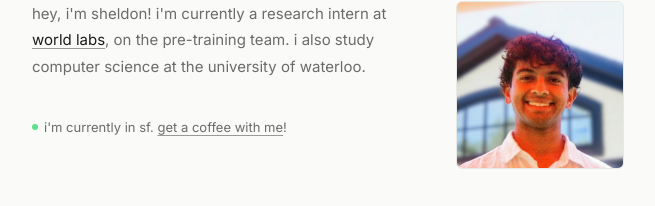
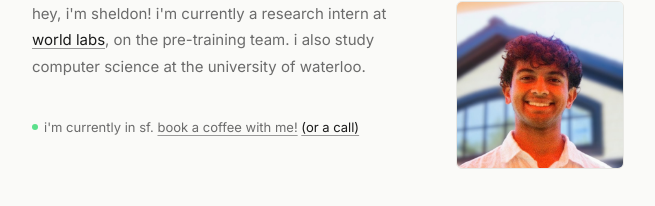
Before and after one commit to sheldonblewis/shelly-site, a Next.js app: page / in a window 1280 px wide. Shown: the part 119-325 px from the top of the page, without its empty margins (312-967 px from the left). Built offline with nearby package versions, Linux system fonts and the light colour scheme.

Commit message:
Update coffee and call links

```diff
--- a/pages/index.js
+++ b/pages/index.js
@@ -55,11 +55,14 @@ export default function Home({ thoughts }) {
           <div className="location-badge">
             <span className="location-dot" aria-hidden="true" />
             <span>
-              {`i'm currently in ${location || 'sf'}. `}
+              {`i'm currently in ${location || 'toronto'}. `}
               <a href="https://cal.com/sheldonblewis" className="coffee-link" target="_blank" rel="noopener noreferrer">
-                get a coffee with me
+                book a coffee with me!
               </a>
-              {'!'}
+              {' '}
+              <a href="https://calendly.com/sheldonblewis/15-minute-meeting" target="_blank" rel="noopener noreferrer">
+                (or a call)
+              </a>
             </span>
           </div>
         </div>
```
